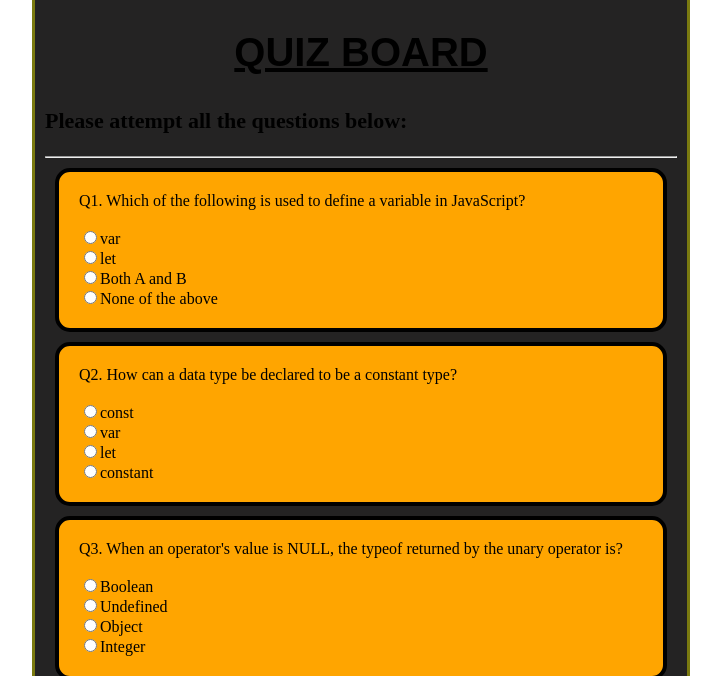
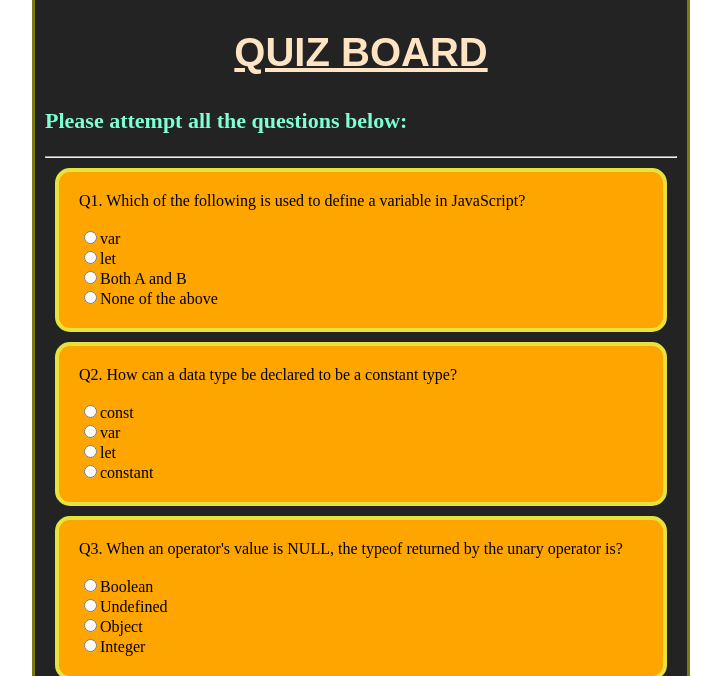
Before and after one commit to ndalilavin/week3_ip, a plain HTML site: page index.html in a window 1280 px wide. Shown: the part 124-800 px from the top of the page, without its empty margins (279-1000 px from the left). Drawn offline with Linux system fonts and the light colour scheme; a web font is replaced by a local one.

```diff
--- a/styles.css
+++ b/styles.css
@@ -14,6 +14,7 @@
 }
 
 .title>h1{
+    color: bisque;
     font-size: 40px;
     font-family: 'Lucida Handwriting Std', sans-serif;
     text-align: center;
@@ -22,11 +23,12 @@
 
 #instructions {
     font-size: 22px;
+    color: aquamarine;
 }
 
 .boxed {
     padding: 20px;
-    border: 4px solid black;
+    border: 4px solid rgb(230, 227, 61);
     margin: 10px;
     border-radius: 15px;
     background-color: orange;
```
